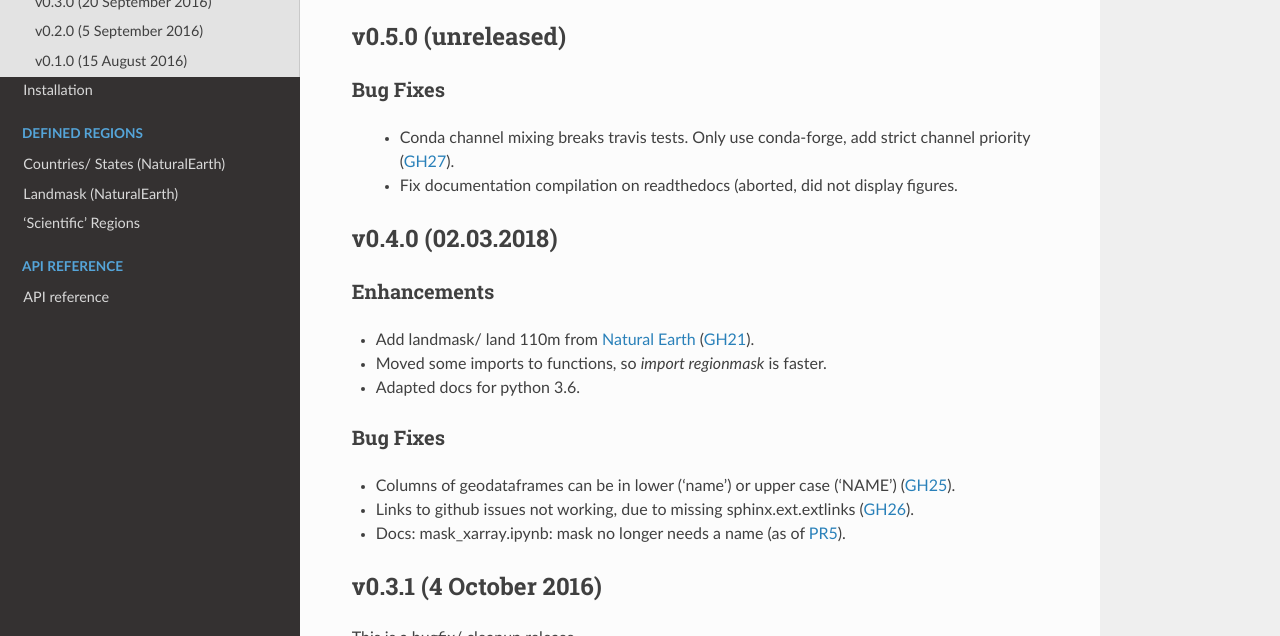
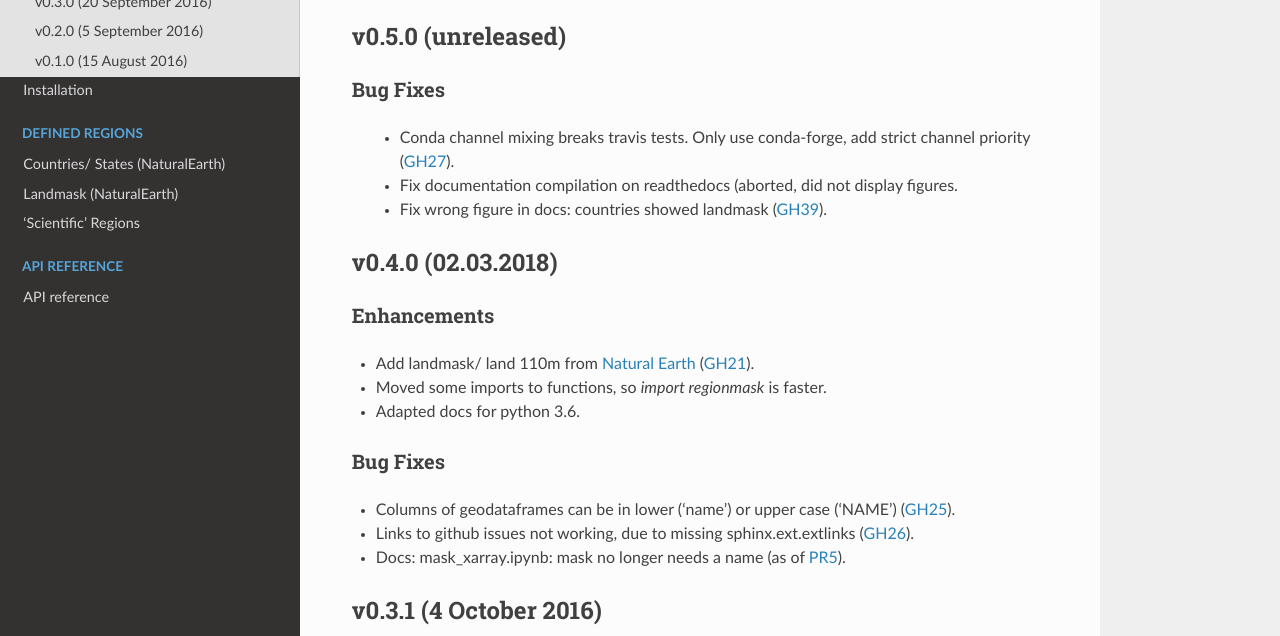
Before and after one commit to regionmask/regionmask, a Sphinx documentation site: the page built from docs/whats_new.rst, in a window 1280 px wide and 900 px high, cut to the strip 264-900 px from the top of the window. Built offline with Sphinx 7.4.7 and the Read the Docs theme 2.0.0, drawn with Linux system fonts in a browser that asks for light colours; pages that are not in the unit, such as notebooks, are missing from menus.

Commit message:
docs fix wrong figure countries

```diff
--- a/docs/defined_landmask.rst
+++ b/docs/defined_landmask.rst
@@ -38,5 +38,5 @@ Landmask
     land = regionmask.defined_regions.natural_earth.land_110
     land.plot(add_label=False, add_ocean=False, coastlines=False);
 
-    @savefig plotting_countries.png width=6in
+    @savefig plotting_landmask.png width=6in
     plt.tight_layout()
--- a/docs/whats_new.rst
+++ b/docs/whats_new.rst
@@ -20,6 +20,7 @@ Bug Fixes
    channel priority (:issue:`27`).
  - Fix documentation compilation on readthedocs (aborted, did not display
    figures.
+ - Fix wrong figure in docs: countries showed landmask (:issue:`39`).
 
 v0.4.0 (02.03.2018)
 -------------------
```
